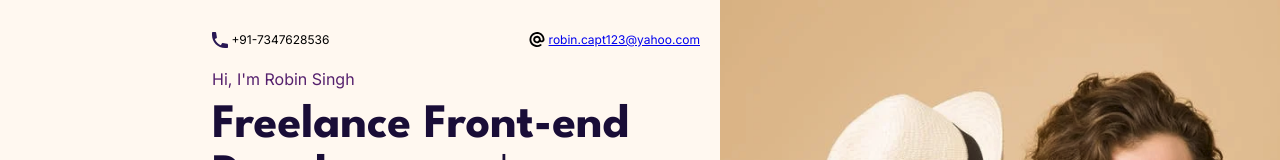
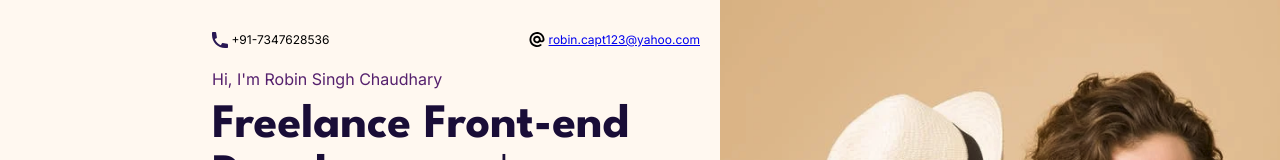
Before and after one commit to Robiin007/Assignment, a plain HTML site: page src/index.html in a window 1280 px wide. Shown: the top 160 px of the page. Drawn offline with Linux system fonts and the light colour scheme.

Commit message:
update the name

```diff
--- a/src/index.html
+++ b/src/index.html
@@ -41,7 +41,7 @@
                 </div>
             </div>
             <div id="hi-and-name">
-                Hi, I'm Robin Singh
+                Hi, I'm Robin Singh Chaudhary
             </div>
 
 
```
